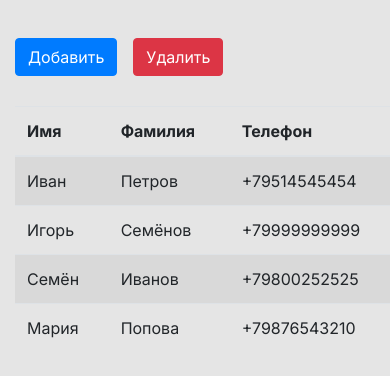
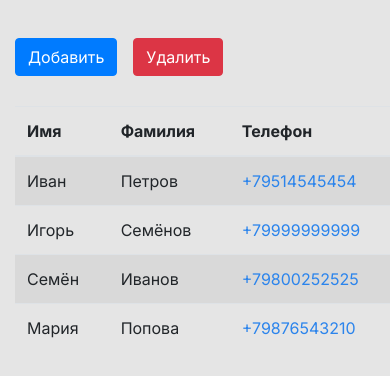
Before and after one commit to demorest49de/phonebook, a plain HTML site: page index.html in a window 390 px wide. Shown: the part 90-466 px from the top of the page. Drawn offline with nearby package versions, Linux system fonts and the light colour scheme.

Commit message:
main.js changed; phonebook.css changed;

```diff
--- a/css/phonebook.css
+++ b/css/phonebook.css
@@ -20,6 +20,10 @@
 
 .delete {
     display: none;
+}
+
+.phoneNumber{
+    color: #2B84EC;
 }
 
 .del-icon {
--- a/js/main.js
+++ b/js/main.js
@@ -171,6 +171,7 @@
     tdSurname.textContent = surname;
 
     const tdPhone = document.createElement('td');
+    tdPhone.classList.add('phoneNumber')
     const phoneLink = document.createElement('a');
 
     phoneLink.href = `tel:${phone}`;
```
